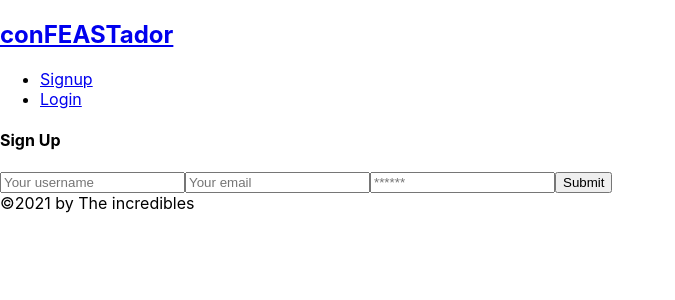
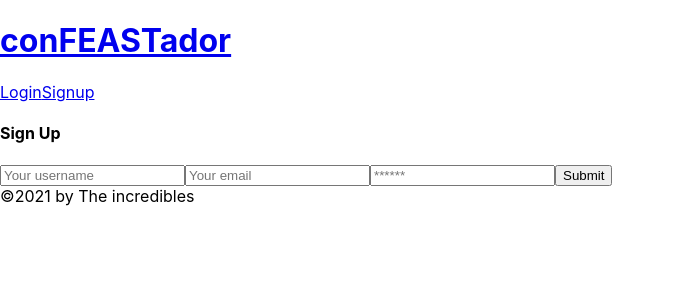
Before and after one commit to NickolausCarter/confeastador, a React (Create React App) app in the folder client/: page /signup in a window 1280 px wide. Shown: the top 300 px of the page, without its empty margins (0-675 px from the left). Built offline with nearby package versions, Linux system fonts and the light colour scheme.

Commit message:
Implement authentication functionality

```diff
--- a/client/src/App.js
+++ b/client/src/App.js
@@ -3,7 +3,7 @@ import { BrowserRouter as Router, Route, Switch } from "react-router-dom";
 import { ApolloProvider } from "@apollo/react-hooks";
 import ApolloClient from "apollo-boost";
 
-import Nav from "./components/Nav";
+import Header from "./components/Header";
 import Footer from "./components/Footer";
 
 import Home from "./pages/Home";
@@ -29,7 +29,7 @@ function App() {
     <ApolloProvider client={client}>
       <Router>
         <div className="flex-column justify-flex-start min-100-vh">
-          <Nav />
+          <Header />
           <div className="container">
             <Switch>
               <Route exact path="/" component={Home} />
--- /dev/null
+++ b/client/src/components/Header/index.js
@@ -0,0 +1,21 @@
+import React from "react";
+import { Link } from "react-router-dom";
+
+const Header = () => {
+  return (
+    <header className="bg-secondary mb-4 py-2 flex-row align-center">
+      <div className="container flex-row justify-space-between-lg justify-center align-center">
+        <Link to="/">
+          <h1>conFEASTador</h1>
+        </Link>
+
+        <nav className="text-center">
+          <Link to="/login">Login</Link>
+          <Link to="/signup">Signup</Link>
+        </nav>
+      </div>
+    </header>
+  );
+};
+
+export default Header;
--- a/client/src/components/Nav/index.js
+++ /dev/null
@@ -1,23 +0,0 @@
-import React from "react";
-
-function Nav() {
-  return (
-    <header>
-      <h2>
-        <a href="/">conFEASTador</a>
-      </h2>
-      <nav>
-        <ul className="flex-row">
-          <li className="mx-2">
-            <a href="#signup">Signup</a>
-          </li>
-          <li className="mx-2">
-            <a href="#login">Login</a>
-          </li>
-        </ul>
-      </nav>
-    </header>
-  );
-}
-
-export default Nav;
--- a/client/src/pages/Signup.js
+++ b/client/src/pages/Signup.js
@@ -27,6 +27,7 @@ const Signup = () => {
     event.preventDefault();
 
     try {
+      // execute addUser mutation and pass in variable data from form
       const { data } = await addUser({
         variables: { ...formState },
       });
```
